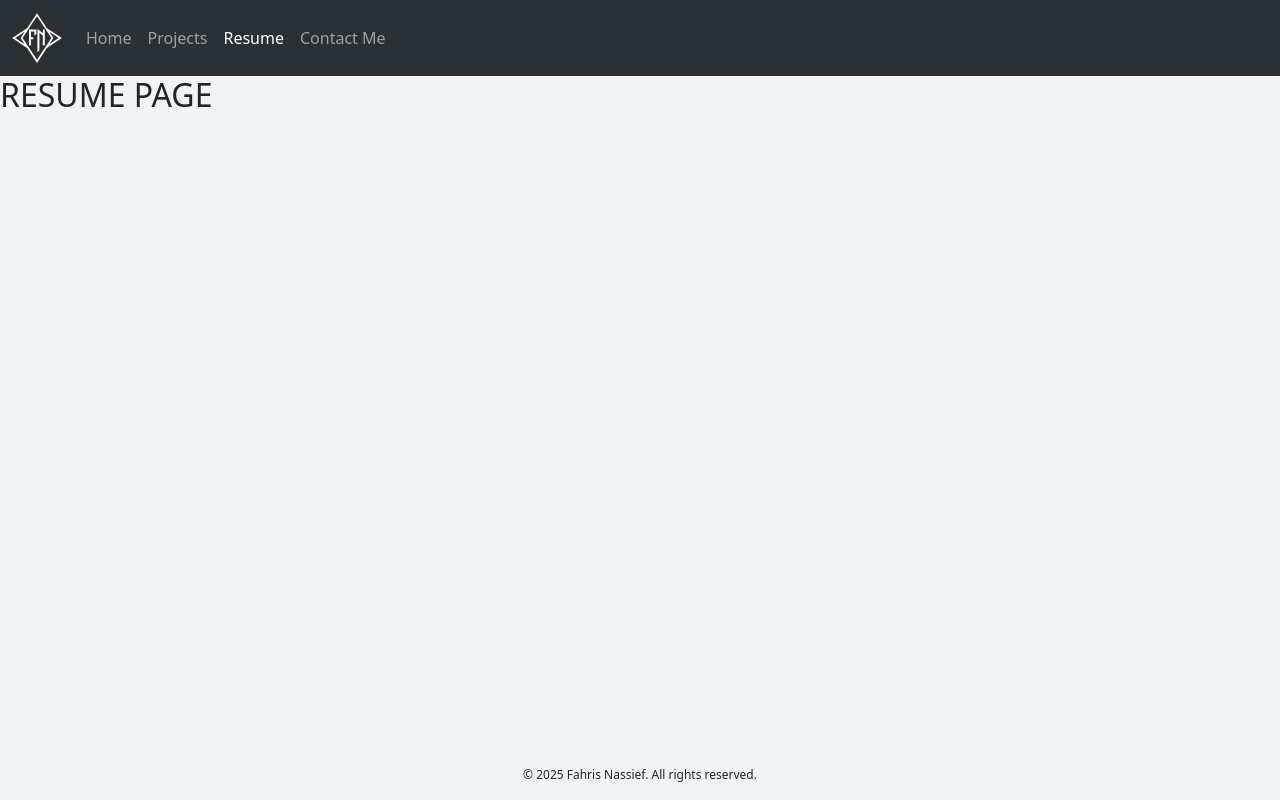
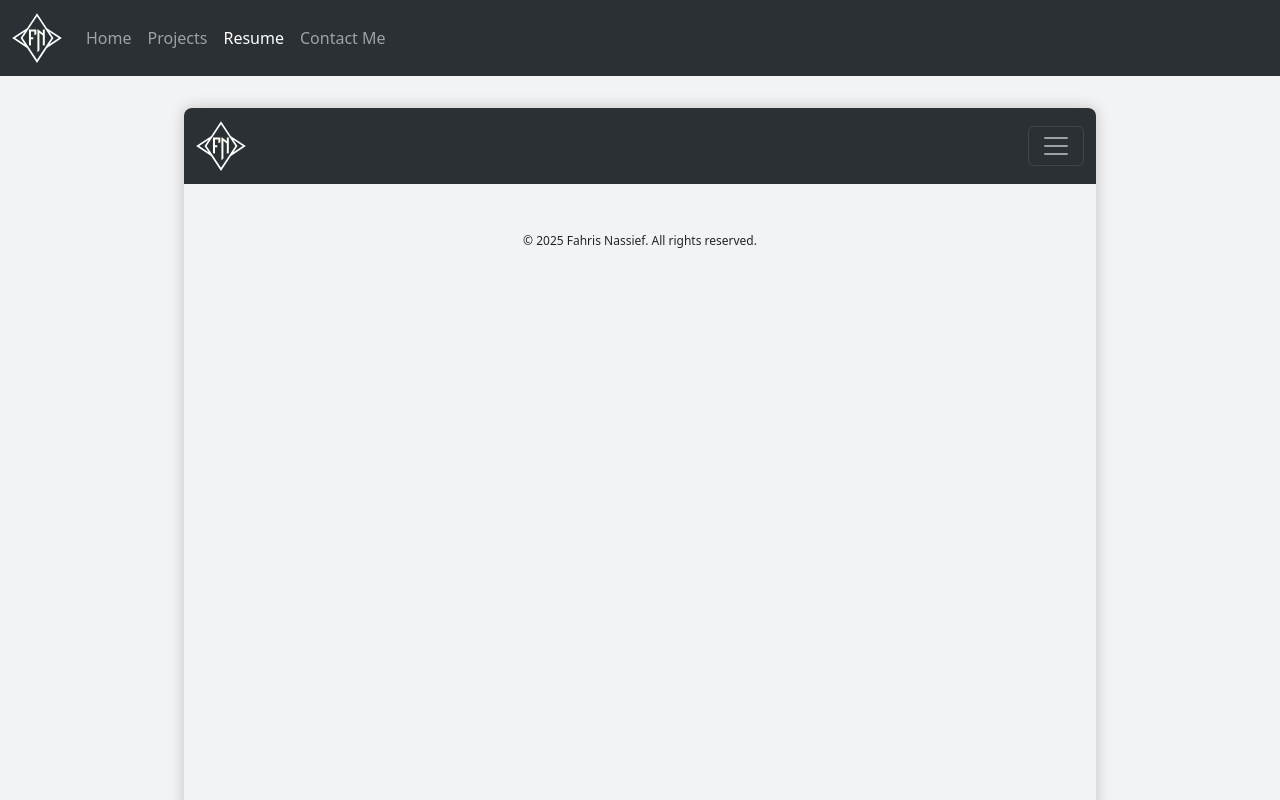
Before and after one commit to fahris-n/portfolio-site, an Angular app in the folder portfolio-app/: page /resume in a window 1280 px wide. Shown: the top 800 px of the page. Built offline with nearby package versions, Linux system fonts and the light colour scheme.

Commit message:
Added resume page and fixed issue with the copyright footer

```diff
--- a/portfolio-app/package.json
+++ b/portfolio-app/package.json
@@ -21,6 +21,7 @@
     "@angular/router": "^19.2.0",
     "@angular/ssr": "^19.2.7",
     "express": "^4.18.2",
+    "ng2-pdf-viewer": "^10.4.0",
     "rxjs": "~7.8.0",
     "tslib": "^2.3.0",
     "zone.js": "~0.15.0"
--- a/portfolio-app/src/app/app.component.css
+++ b/portfolio-app/src/app/app.component.css
@@ -1,7 +1,7 @@
 .footer {
     font-size: 12px;
     text-align: center;
-    position: fixed;
-    bottom: 0;
+    padding: 1rem 0;
     width: 100%;
+    margin-top: 2rem;
 }
--- a/portfolio-app/src/app/app.component.html
+++ b/portfolio-app/src/app/app.component.html
@@ -16,7 +16,7 @@
     </div>
   </div>
 </nav>
+<router-outlet></router-outlet>
 <div class="footer">
   <p>© 2025 Fahris Nassief. All rights reserved.</p>
 </div>
-<router-outlet></router-outlet>
--- a/portfolio-app/src/app/resume/resume.component.css
+++ b/portfolio-app/src/app/resume/resume.component.css
@@ -0,0 +1,22 @@
+.container {
+    width: 100%;
+    min-height: 100vh;
+    display: flex;
+    flex-direction: column;
+    align-items: center;
+    padding: 2rem 0;
+  }
+
+  .resume-pdf {
+    width: 80%;
+    height: auto;
+    box-shadow: 0 0 15px rgba(0, 0, 0, 0.2);
+    border-radius: 8px;
+    overflow: hidden;
+  }
+
+  .resume-pdf iframe {
+    width: 100%;
+    height: 1200px;
+    border: none;
+  }
--- a/portfolio-app/src/app/resume/resume.component.html
+++ b/portfolio-app/src/app/resume/resume.component.html
@@ -1 +1,8 @@
-<h2>RESUME PAGE</h2>
+<div class="container">
+    <div class="resume-pdf">
+        <iframe src="FahrisNassiefResumeV7.pdf#navpanes=0"
+        height="100%"
+        width="100%"
+        ></iframe>
+    </div>
+</div>
--- a/portfolio-app/src/app/resume/resume.component.ts
+++ b/portfolio-app/src/app/resume/resume.component.ts
@@ -1,4 +1,4 @@
-import { Component } from '@angular/core';
+import { Component} from '@angular/core';
 
 @Component({
   selector: 'app-resume',
@@ -6,4 +6,5 @@ import { Component } from '@angular/core';
   templateUrl: './resume.component.html',
   styleUrl: './resume.component.css'
 })
+
 export class ResumeComponent {}
```
Also changed, not shown: 2 other files (tests, documents, lock files or other folders).
